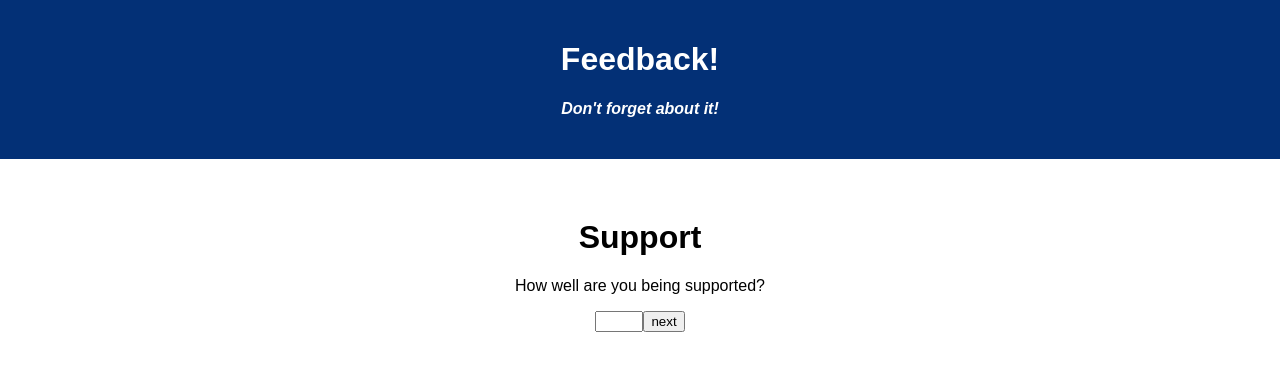
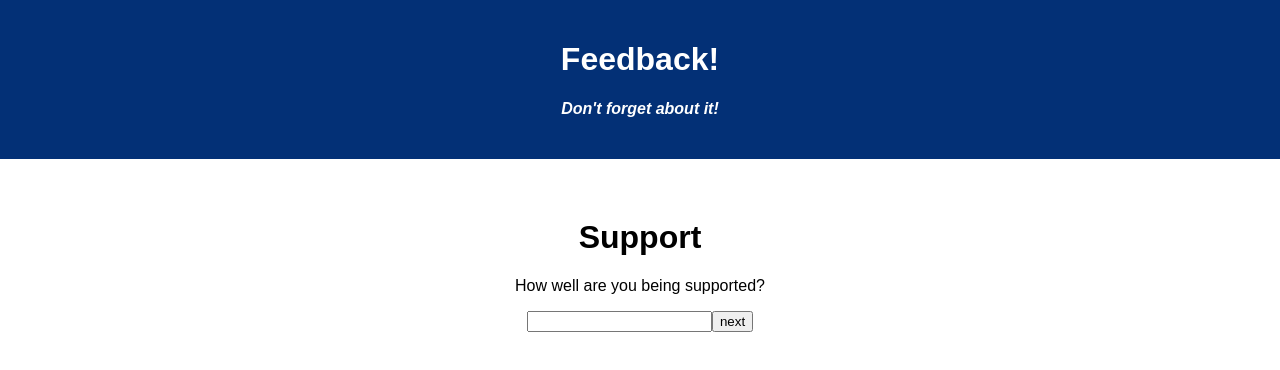
Before and after one commit to NotLindskey/weekend-redux-feedback-loop, a React (Create React App) app: page /#/support in a window 1280 px wide. Shown: the top 370 px of the page. Built offline with nearby package versions, Linux system fonts and the light colour scheme.

Commit message:
name fixes

```diff
--- a/src/components/Feelings/feelings.jsx
+++ b/src/components/Feelings/feelings.jsx
@@ -1,24 +1,24 @@
 // import
-// import React from 'react'
+import React from 'react';
 
 import { useSelector, useDispatch } from 'react-redux';
 import { useHistory } from 'react-router-dom';
 
-const Feelings = () => {
+const feelings = () => {
     const history = useHistory();
 
     const feelings = useSelector(store => store.feelings);
-    const dispatch = useDispatch;
+    const dispatch = useDispatch();
 
-    const handleChange = () => {
+    const handleChange = (event) => {
         dispatch({type: 'SET_FEELINGS', payload: event.target.value});
     }
 
     return (
     <div>
-    <h1>feelings</h1>
+    <h1>Feelings</h1>
     <p>How are you feeling today?</p>
-    <input value={feelings} onChange={handleChange} type="number" min={0} max={5}/>
+    <input value={feelings} onChange={handleChange} type="text"/>
     <button onClick={() => history.push('/understanding')}>next</button>
     {/* <div>
         <input value={feelings} onChange={handleChange} className="input" type="text" />
@@ -28,4 +28,4 @@ const Feelings = () => {
     )
 }
 
-export default Feelings;
+export default feelings;
--- a/src/components/Support/Support.jsx
+++ b/src/components/Support/Support.jsx
@@ -3,21 +3,21 @@ import React from 'react';
 import { useSelector, useDispatch } from 'react-redux';
 import { useHistory } from 'react-router-dom';
 
-const understanding = () => {
+const support = () => {
     const history = useHistory();
 
-    const understanding = useSelector(store => store.understanding);
+    const support = useSelector(store => store.support);
     const dispatch = useDispatch();
 
     const handleChange = () => {
-        dispatch({type: 'SET_UNDERSTANDING', payload: event.target.value});
+        dispatch({type: 'SET_SUPPORT', payload: event.target.value});
     }
 
     return (
     <div>
     <h1>Support</h1>
     <p>How well are you being supported?</p>
-    <input value={understanding} onChange={handleChange} type="number" min={0} max={5}/>
+    <input value={support} onChange={handleChange} type="text"/>
     <button onClick={() => history.push('/comments')}>next</button>
     {/* <div>
         <input value={understanding} onChange={handleChange} className="input" type="text" />
@@ -27,4 +27,4 @@ const understanding = () => {
     )
 }
 
-export default understanding;
+export default support;
--- a/src/components/Understanding/Understanding.jsx
+++ b/src/components/Understanding/Understanding.jsx
@@ -4,7 +4,7 @@
 import { useSelector, useDispatch } from 'react-redux';
 import { useHistory } from 'react-router-dom';
 
-const Understanding = () => {
+const understanding = () => {
     const history = useHistory();
 
     const understanding = useSelector(store => store.understanding);
@@ -18,7 +18,7 @@ const Understanding = () => {
     <div>
     <h1>Understanding</h1>
     <p>How well are you understanding the content?</p>
-    <input value={understanding} onChange={handleChange} type="number" min={0} max={5}/>
+    <input value={understanding} onChange={handleChange} type="text"/>
     <button onClick={() => history.push('/support')}>next</button>
     {/* <div>
         <input value={understanding} onChange={handleChange} className="input" type="text" />
@@ -28,4 +28,4 @@ const Understanding = () => {
     )
 }
 
-export default Understanding;
+export default understanding;
```
